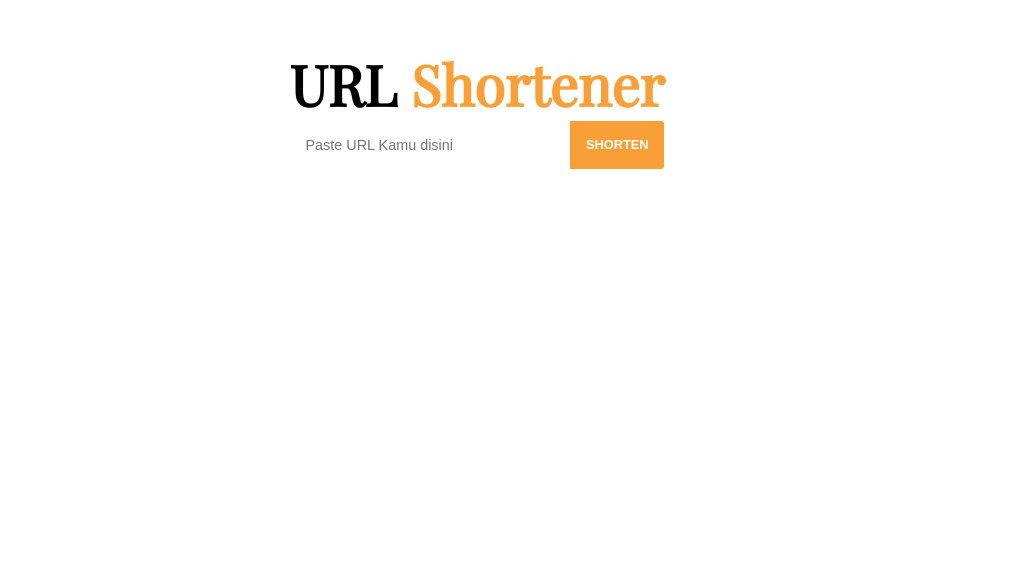
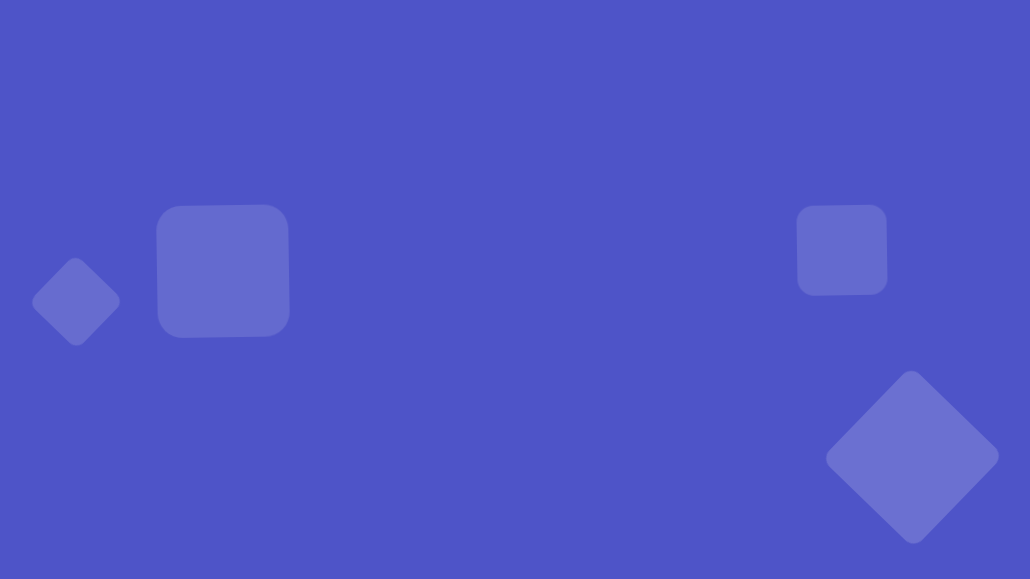
Before and after one commit to Nofrisdan/short-link-app, a React (Create React App) app: page / in a window 1280 px wide. Shown: the part 221-800 px from the top of the page, without its empty margins (163-1193 px from the left). Built offline with nearby package versions, Linux system fonts and the light colour scheme.

Commit message:
Menambahkan component background

```diff
--- a/src/App.jsx
+++ b/src/App.jsx
@@ -1,10 +1,12 @@
 import React from "react";
 import "./app.css";
 import InputShortener from "./Component/InputShortener";
+import BackgroundAnimate from "./Component/BackgroundAnimate";
 function App() {
   return (
     <div className="container">
       <InputShortener />
+      <BackgroundAnimate />
     </div>
   );
 }
--- a/src/Component/BackgroundAnimate.jsx
+++ b/src/Component/BackgroundAnimate.jsx
@@ -0,0 +1,23 @@
+import React from "react";
+
+const BackgroundAnimate = () => {
+  return (
+    <ul class="background">
+      <li></li>
+      <li></li>
+      <li></li>
+      <li></li>
+      <li></li>
+      <li></li>
+      <li></li>
+      <li></li>
+      <li></li>
+      <li></li>
+      <li></li>
+      <li></li>
+      <li></li>
+    </ul>
+  );
+};
+
+export default BackgroundAnimate;
--- a/src/Component/InputShortener.jsx
+++ b/src/Component/InputShortener.jsx
@@ -1,5 +1,5 @@
 import React, { Fragment } from "react";
-import "../app.css";
+
 export default function InputShortener() {
   return (
     <Fragment>
--- a/src/app.css
+++ b/src/app.css
@@ -49,3 +49,130 @@
   border: none;
   cursor: pointer;
 }
+
+/* background animate */
+@keyframes animate {
+  0% {
+    transform: translateY(0) rotate(0deg);
+    opacity: 1;
+    border-radius: 0;
+  }
+  100% {
+    transform: translateY(-1000px) rotate(720deg);
+    opacity: 0;
+    border-radius: 50%;
+  }
+}
+
+.background {
+  position: fixed;
+  width: 100vw;
+  height: 100vh;
+  top: 0;
+  left: 0;
+  margin: 0;
+  padding: 0;
+  background: #4e54c8;
+  overflow: hidden;
+}
+.background li {
+  position: absolute;
+  display: block;
+  list-style: none;
+  width: 20px;
+  height: 20px;
+  background: rgba(255, 255, 255, 0.2);
+  animation: animate 16s linear infinite;
+}
+
+.background li:nth-child(0) {
+  left: 83%;
+  width: 136px;
+  height: 136px;
+  bottom: -136px;
+  animation-delay: 1s;
+}
+.background li:nth-child(1) {
+  left: 79%;
+  width: 129px;
+  height: 129px;
+  bottom: -129px;
+  animation-delay: 5s;
+}
+.background li:nth-child(2) {
+  left: 25%;
+  width: 132px;
+  height: 132px;
+  bottom: -132px;
+  animation-delay: 2s;
+}
+.background li:nth-child(3) {
+  left: 75%;
+  width: 90px;
+  height: 90px;
+  bottom: -90px;
+  animation-delay: 2s;
+}
+.background li:nth-child(4) {
+  left: 87%;
+  width: 77px;
+  height: 77px;
+  bottom: -77px;
+  animation-delay: 9s;
+}
+.background li:nth-child(5) {
+  left: 16%;
+  width: 68px;
+  height: 68px;
+  bottom: -68px;
+  animation-delay: 3s;
+}
+.background li:nth-child(6) {
+  left: 47%;
+  width: 140px;
+  height: 140px;
+  bottom: -140px;
+  animation-delay: 10s;
+}
+.background li:nth-child(7) {
+  left: 70%;
+  width: 89px;
+  height: 89px;
+  bottom: -89px;
+  animation-delay: 25s;
+}
+.background li:nth-child(8) {
+  left: 41%;
+  width: 121px;
+  height: 121px;
+  bottom: -121px;
+  animation-delay: 15s;
+}
+.background li:nth-child(9) {
+  left: 5%;
+  width: 82px;
+  height: 82px;
+  bottom: -82px;
+  animation-delay: 18s;
+}
+.background li:nth-child(10) {
+  left: 30%;
+  width: 98px;
+  height: 98px;
+  bottom: -98px;
+  animation-delay: 35s;
+}
+.background li:nth-child(11) {
+  left: 88%;
+  width: 124px;
+  height: 124px;
+  bottom: -124px;
+  animation-delay: 31s;
+}
+.background li:nth-child(12) {
+  left: 40%;
+  width: 108px;
+  height: 108px;
+  bottom: -108px;
+  animation-delay: 50s;
+}
```
Also changed, not shown: src/Component/Copyright.jsx (added, +7 -0 lines).
